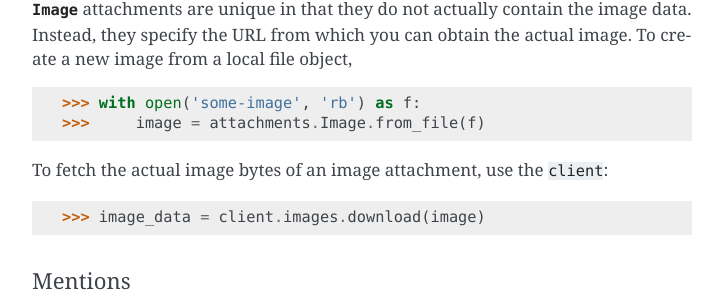
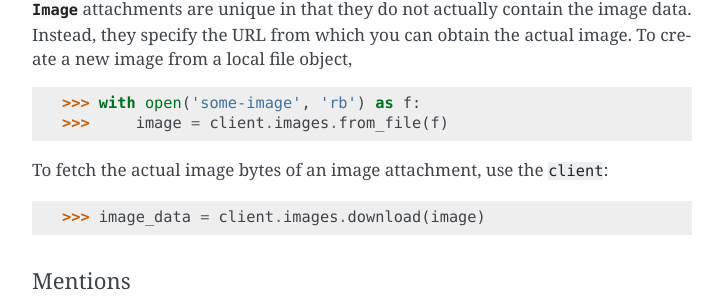
Before and after one commit to rhgrant10/Groupy, a Sphinx documentation site: the page built from docs/pages/quickstart.rst, in a window 1280 px wide and 900 px high, scrolled down 5731 px. Shown: the part 146-452 px from the top of the window, without its empty margins (388-1111 px from the left). Built offline with Sphinx 7.4.7, drawn with Linux system fonts in a browser that asks for light colours.

Commit message:
Update docs
Update instructions on how to create an image attachment

```diff
--- a/docs/pages/quickstart.rst
+++ b/docs/pages/quickstart.rst
@@ -327,7 +327,7 @@ you can obtain the actual image. To create a new image from a local file object,
 .. code-block:: python
 
     >>> with open('some-image', 'rb') as f:
-    >>>     image = attachments.Image.from_file(f)
+    >>>     image = client.images.from_file(f)
 
 To fetch the actual image bytes of an image attachment, use the ``client``:
 
```
